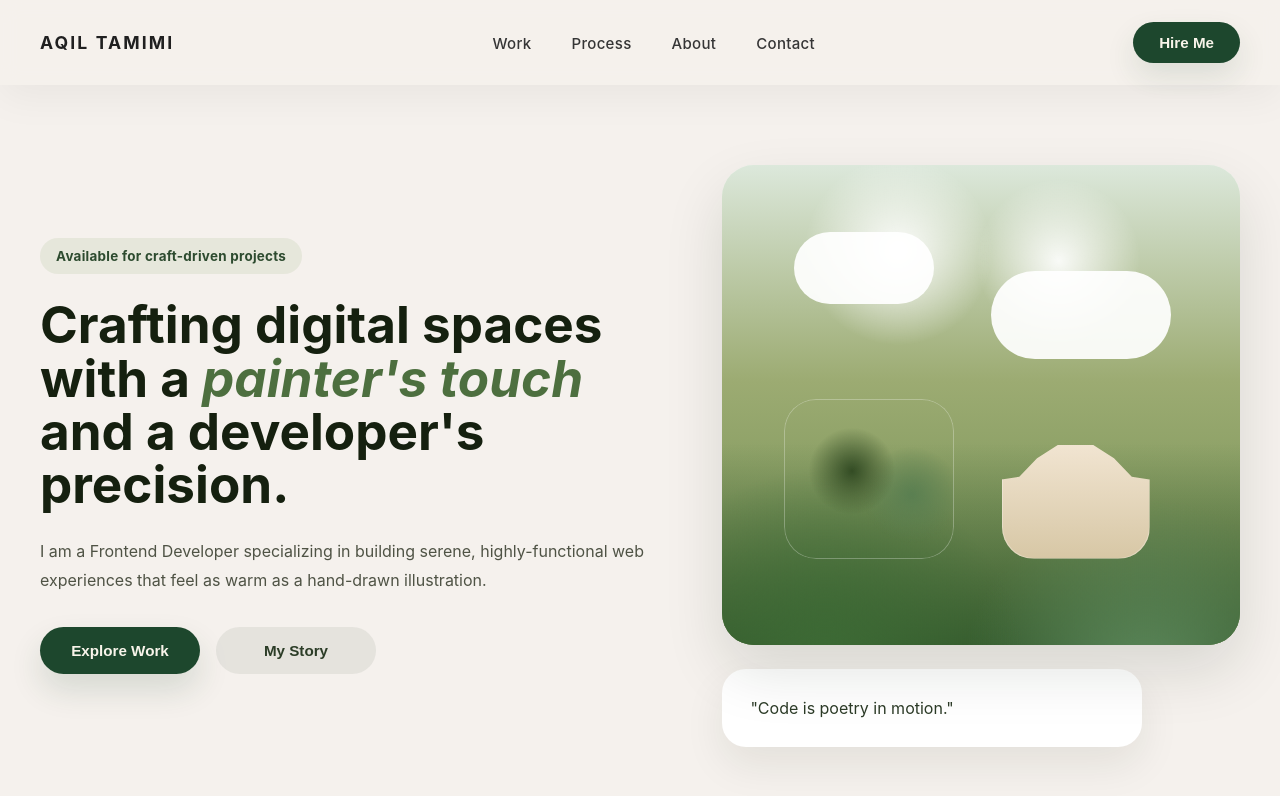
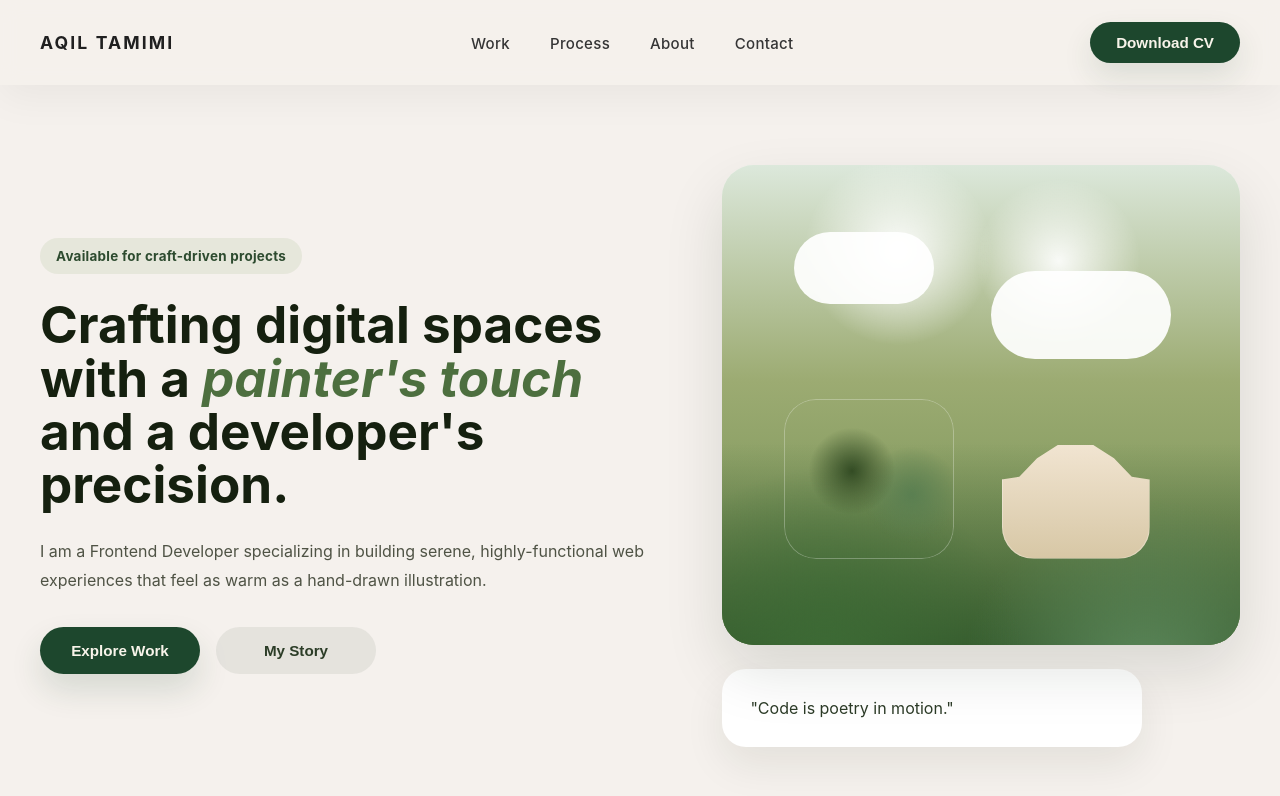
Before and after one commit to aqillkaciww/Portfolio-Aqil-Tamimi-V2, a Vue app: page / in a window 1280 px wide. Shown: the top 796 px of the page. Built offline with nearby package versions, Linux system fonts and the light colour scheme; the HTML template or start-up script is replaced by a standard one.

Commit message:
fix: update CTA button to download CV and change button click handler

```diff
--- a/src/components/Header.vue
+++ b/src/components/Header.vue
@@ -16,7 +16,7 @@
       </nav>
 
       <!-- CTA Button -->
-      <button class="cta-button" @click="handleHireClick">
+      <button class="cta-button" @click="handleDownloadClick">
         {{ ctaText }}
       </button>
     </div>
@@ -33,10 +33,10 @@ interface Props {
 const props = withDefaults(defineProps<Props>(), {
   headName: 'Aqil Tamimi',
   navItems: () => ['Work', 'Process', 'About', 'Contact'],
-  ctaText: 'Hire Me'
+  ctaText: 'Download CV'
 });
 
-const handleHireClick = () => {
-  console.log('Hire button clicked');
+const handleDownloadClick = () => {
+  console.log('Download CV button clicked');
 };
 </script>
```
